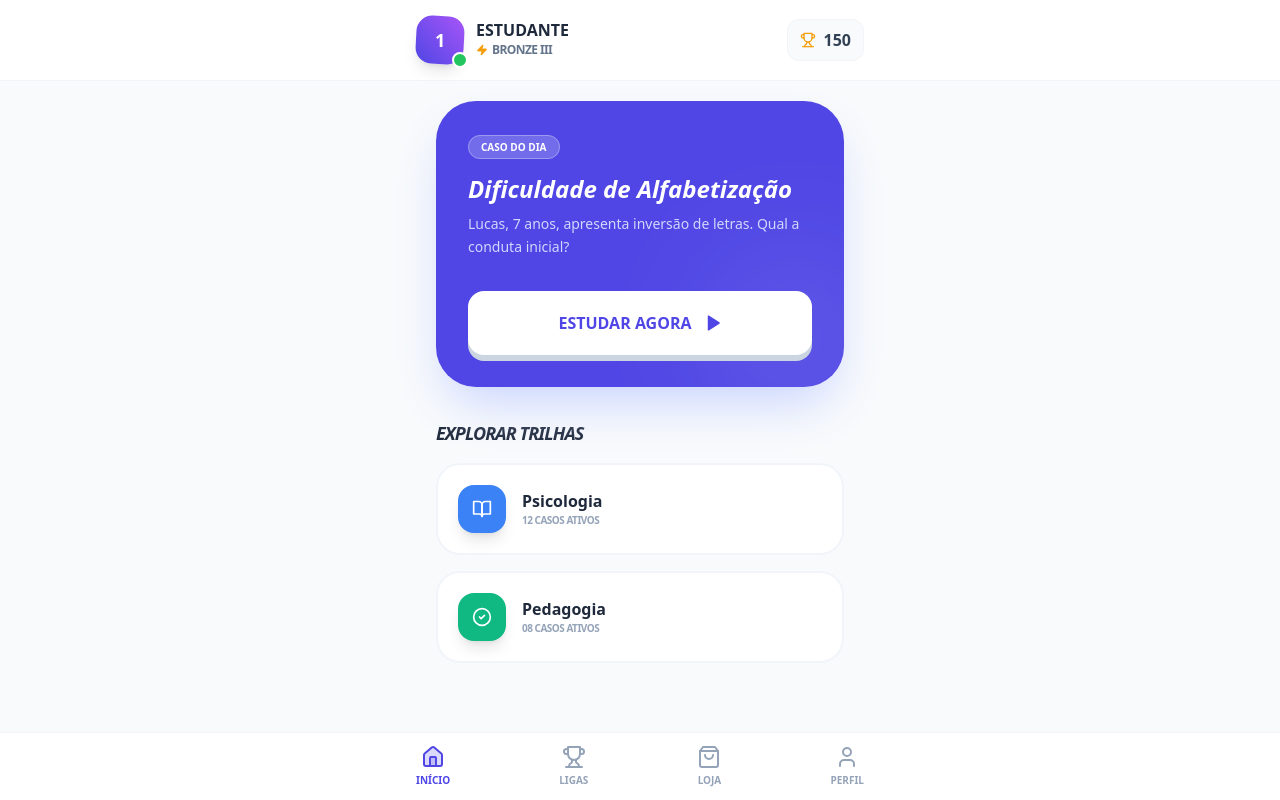
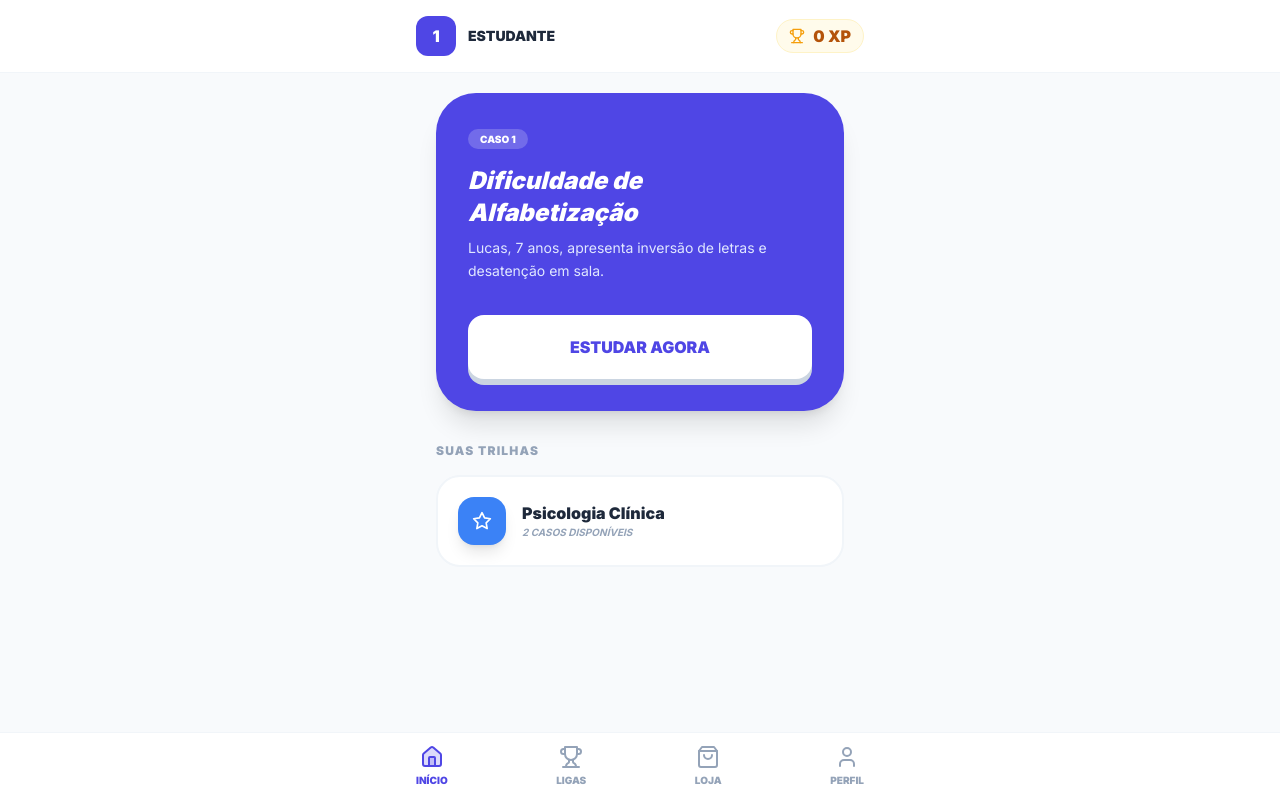
Before and after one commit to tr013432-design/PsyQuest-A-Jornada-do-Saber, a Next.js app: page / in a window 1280 px wide. Built offline with nearby package versions, Linux system fonts and the light colour scheme.

Commit message:
Update page.tsx

```diff
--- a/src/app/page.tsx
+++ b/src/app/page.tsx
@@ -1,113 +1,112 @@
 "use client";
-import React, { useState } from 'react';
+import React, { useState, useEffect } from 'react';
 import Header from '../components/Header';
 import Navbar from '../components/Navbar';
-import { BookOpen, Play, Star, CheckCircle2, XCircle } from 'lucide-react';
+import { CASOS_PSICOLOGIA } from '../lib/database';
+import { Play, Star, CheckCircle2, XCircle, Trophy } from 'lucide-react';
 
 export default function Home() {
   const [gameState, setGameState] = useState<'home' | 'playing' | 'feedback'>('home');
+  const [currentCaseIndex, setCurrentCaseIndex] = useState(0);
+  const [xp, setXp] = useState(0);
   const [isCorrect, setIsCorrect] = useState(false);
 
-  const handleAnswer = (correct: boolean) => {
+  // Carrega o XP salvo ao abrir o app
+  useEffect(() => {
+    const savedXp = localStorage.getItem('psyquest_xp');
+    if (savedXp) setXp(parseInt(savedXp));
+  }, []);
+
+  const handleAnswer = (index: number) => {
+    const correct = index === CASOS_PSICOLOGIA[currentCaseIndex].correctIndex;
     setIsCorrect(correct);
+    if (correct) {
+      const newXp = xp + 50;
+      setXp(newXp);
+      localStorage.setItem('psyquest_xp', newXp.toString());
+    }
     setGameState('feedback');
   };
 
+  const nextCase = () => {
+    setGameState('home');
+    if (isCorrect) {
+       setCurrentCaseIndex((prev) => (prev + 1) % CASOS_PSICOLOGIA.length);
+    }
+  };
+
+  const currentCase = CASOS_PSICOLOGIA[currentCaseIndex];
+
   return (
-    <div className="min-h-screen bg-[#F8FAFC] font-sans pb-28">
-      <Header />
+    <div className="min-h-screen bg-[#F8FAFC] pb-28">
+      {/* Passamos o XP real para o Header */}
+      <div className="bg-white border-b border-slate-100 p-4 sticky top-0 z-50">
+        <div className="max-w-md mx-auto flex justify-between items-center">
+          <div className="flex items-center gap-3">
+            <div className="w-10 h-10 bg-indigo-600 rounded-xl flex items-center justify-center text-white font-black">1</div>
+            <span className="font-black text-slate-800 text-sm">ESTUDANTE</span>
+          </div>
+          <div className="bg-amber-50 px-3 py-1 rounded-full border border-amber-100 flex items-center gap-2">
+            <Trophy className="w-4 h-4 text-amber-500" />
+            <span className="font-black text-amber-700">{xp} XP</span>
+          </div>
+        </div>
+      </div>
 
       <main className="max-w-md mx-auto p-5">
-        {/* Lógica de Troca de Telas */}
         {gameState === 'home' && (
           <div className="animate-in slide-in-from-bottom-4 duration-500">
-            <section className="bg-indigo-600 rounded-[2.5rem] p-8 text-white shadow-2xl shadow-indigo-200 relative overflow-hidden mb-8">
-              <div className="relative z-10">
-                <span className="bg-white/20 text-[10px] font-black px-3 py-1 rounded-full uppercase border border-white/30">Caso do Dia</span>
-                <h2 className="text-2xl font-black mt-4 mb-2 italic">Dificuldade de Alfabetização</h2>
-                <p className="text-indigo-100 text-sm mb-8 leading-relaxed opacity-90">Lucas, 7 anos, apresenta inversão de letras. Qual a conduta inicial?</p>
-                <button
-                  onClick={() => setGameState('playing')}
-                  className="w-full bg-white text-indigo-600 font-black py-5 rounded-2xl flex items-center justify-center gap-3 shadow-[0_6px_0_#CBD5E1] active:translate-y-1 active:shadow-none transition-all"
-                >
-                  ESTUDAR AGORA <Play size={18} fill="currentColor" />
-                </button>
-              </div>
-              <div className="absolute -right-12 -bottom-12 w-48 h-48 bg-white/10 rounded-full blur-3xl"></div>
-            </section>
+            <div className="bg-indigo-600 rounded-[2.5rem] p-8 text-white shadow-xl mb-8 relative overflow-hidden">
+              <span className="bg-white/20 px-3 py-1 rounded-full text-[10px] font-black uppercase">Caso {currentCase.id}</span>
+              <h2 className="text-2xl font-black mt-4 mb-2 italic">{currentCase.title}</h2>
+              <p className="text-indigo-100 text-sm mb-8 leading-relaxed">{currentCase.context}</p>
+              <button onClick={() => setGameState('playing')} className="w-full bg-white text-indigo-600 font-black py-5 rounded-2xl shadow-[0_6px_0_#CBD5E1] active:translate-y-1 active:shadow-none transition-all">
+                ESTUDAR AGORA
+              </button>
+            </div>
 
-            <h3 className="text-slate-800 font-black text-lg mb-4 italic uppercase tracking-tighter">Explorar Trilhas</h3>
-            <div className="grid grid-cols-1 gap-4">
-              <TrilhaCard title="Psicologia" cases="12" color="bg-blue-500" icon={<BookOpen size={20}/>} />
-              <TrilhaCard title="Pedagogia" cases="08" color="bg-emerald-500" icon={<CheckCircle2 size={20}/>} />
+            <h3 className="font-black text-slate-400 uppercase text-xs tracking-widest mb-4">Suas Trilhas</h3>
+            <div className="bg-white p-5 rounded-3xl border-2 border-slate-100 flex items-center gap-4">
+               <div className="w-12 h-12 bg-blue-500 rounded-2xl flex items-center justify-center text-white shadow-lg"><Star size={20}/></div>
+               <div>
+                 <h4 className="font-black text-slate-800">Psicologia Clínica</h4>
+                 <p className="text-[10px] font-bold text-slate-400 uppercase italic">{CASOS_PSICOLOGIA.length} Casos Disponíveis</p>
+               </div>
             </div>
           </div>
         )}
 
         {gameState === 'playing' && (
-          <div className="animate-in zoom-in-95 duration-300">
-             <div className="bg-white rounded-[2.5rem] p-8 border-2 border-indigo-100 shadow-xl">
-                <div className="flex items-center gap-2 text-indigo-500 font-black text-xs uppercase mb-6">
-                   <Star size={14} className="fill-indigo-500" /> Desafio Prático
-                </div>
-                <h2 className="text-xl font-black text-slate-800 mb-8 leading-tight">
-                   Qual o instrumento mais adequado para iniciar a investigação com a família?
-                </h2>
-                <div className="space-y-4">
-                   <OptionButton text="Anamnese detalhada" onClick={() => handleAnswer(true)} />
-                   <OptionButton text="Aplicação imediata de TDE" onClick={() => handleAnswer(false)} />
-                   <OptionButton text="Encaminhamento médico" onClick={() => handleAnswer(false)} />
-                </div>
-             </div>
+          <div className="bg-white rounded-[2.5rem] p-8 border-2 border-indigo-100 shadow-xl animate-in zoom-in-95 duration-300">
+            <h2 className="text-xl font-black text-slate-800 mb-8">{currentCase.question}</h2>
+            <div className="space-y-3">
+              {currentCase.options.map((opt, i) => (
+                <button key={i} onClick={() => handleAnswer(i)} className="w-full p-5 text-left border-2 border-slate-100 rounded-2xl font-bold text-slate-600 hover:border-indigo-500 hover:bg-indigo-50 transition-all">
+                  {opt}
+                </button>
+              ))}
+            </div>
           </div>
         )}
 
         {gameState === 'feedback' && (
-          <div className="animate-in fade-in zoom-in duration-500 text-center py-12">
-            <div className={`w-24 h-24 rounded-full flex items-center justify-center mx-auto mb-6 shadow-lg ${isCorrect ? 'bg-green-500 shadow-green-200' : 'bg-rose-500 shadow-rose-200'}`}>
-              {isCorrect ? <CheckCircle2 size={48} color="white" /> : <XCircle size={48} color="white" />}
+          <div className="text-center py-10 animate-in fade-in duration-500">
+            <div className={`w-20 h-20 rounded-full flex items-center justify-center mx-auto mb-6 ${isCorrect ? 'bg-green-500' : 'bg-rose-500'} shadow-lg`}>
+              {isCorrect ? <CheckCircle2 size={40} color="white" /> : <XCircle size={40} color="white" />}
             </div>
-            <h2 className={`text-3xl font-black mb-2 ${isCorrect ? 'text-green-600' : 'text-rose-600'}`}>
-              {isCorrect ? 'MUITO BEM!' : 'QUASE LÁ!'}
+            <h2 className={`text-3xl font-black mb-4 ${isCorrect ? 'text-green-600' : 'text-rose-600'}`}>
+              {isCorrect ? 'EXCELENTE!' : 'FOI QUASE!'}
             </h2>
-            <p className="text-slate-500 font-bold mb-8 px-8">
-              {isCorrect ? 'Você ganhou +50 XP e 10 Moedas de Ouro.' : 'A anamnese é essencial para entender o histórico do desenvolvimento.'}
-            </p>
-            <button
-              onClick={() => setGameState('home')}
-              className="bg-slate-800 text-white font-black px-12 py-4 rounded-2xl shadow-lg active:scale-95 transition-transform"
-            >
-              CONTINUAR
+            <div className="bg-white p-6 rounded-3xl border-2 border-slate-100 mb-8 text-slate-600 font-medium">
+              {currentCase.explanation}
+            </div>
+            <button onClick={nextCase} className="bg-indigo-600 text-white font-black px-12 py-4 rounded-2xl shadow-lg">
+              {isCorrect ? 'PRÓXIMO CASO' : 'TENTAR NOVAMENTE'}
             </button>
           </div>
         )}
       </main>
-
       <Navbar />
     </div>
   );
 }
-
-function OptionButton({ text, onClick }: { text: string, onClick: () => void }) {
-  return (
-    <button
-      onClick={onClick}
-      className="w-full p-5 text-left border-2 border-slate-100 rounded-2xl font-bold text-slate-600 hover:border-indigo-500 hover:bg-indigo-50 transition-all flex justify-between items-center group"
-    >
-      {text}
-      <div className="w-6 h-6 rounded-full border-2 border-slate-200 group-hover:border-indigo-500"></div>
-    </button>
-  );
-}
-
-function TrilhaCard({ title, cases, color, icon }: any) {
-  return (
-    <div className="bg-white p-5 rounded-3xl border-2 border-slate-100 flex items-center gap-4 hover:border-indigo-200 transition-colors cursor-pointer group">
-      <div className={`${color} w-12 h-12 rounded-2xl flex items-center justify-center text-white shadow-lg`}>{icon}</div>
-      <div>
-        <h4 className="font-black text-slate-800">{title}</h4>
-        <p className="text-[10px] font-bold text-slate-400 uppercase tracking-tighter">{cases} Casos Ativos</p>
-      </div>
-    </div>
-  );
-}
```
